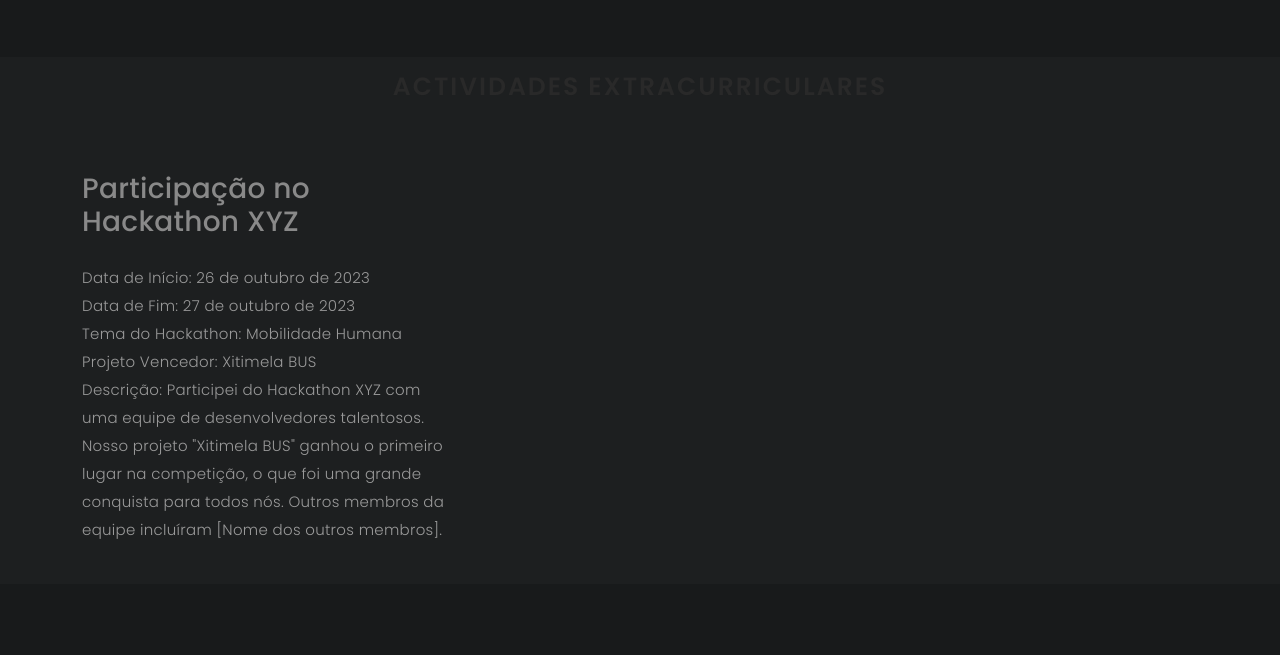
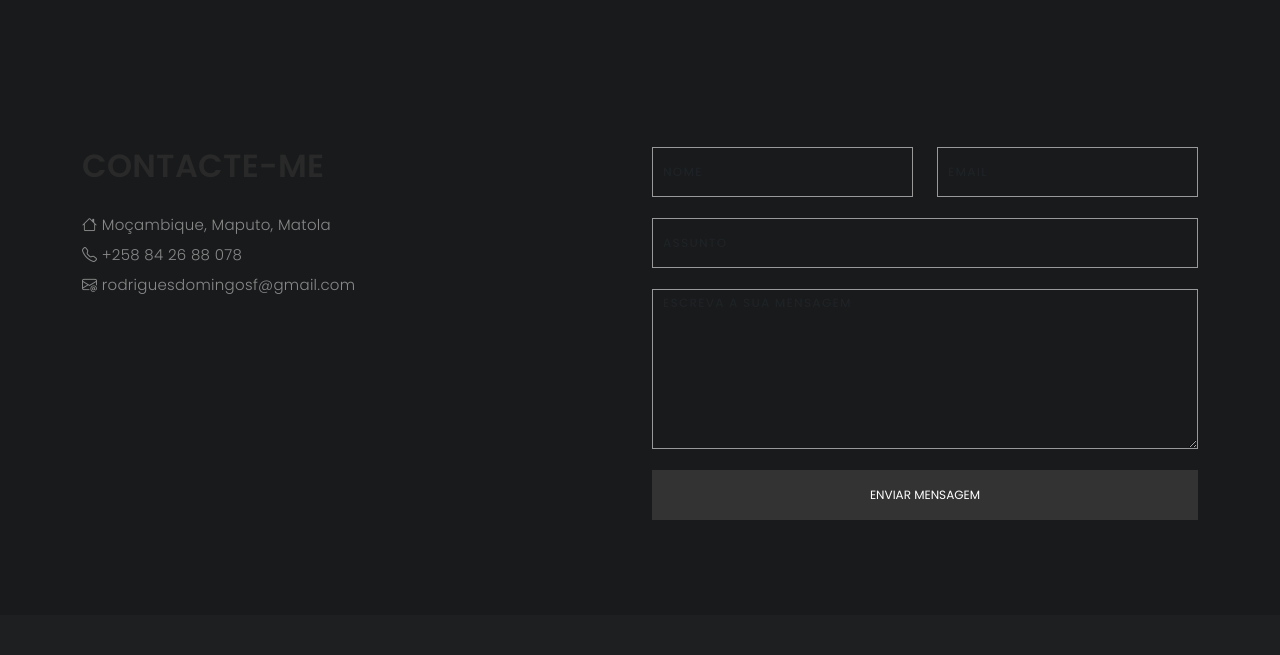
Before and after one commit to RodriguesFundo/Portfolio, a plain HTML site: page index.html in a window 1280 px wide. Shown: the part 5129-5784 px from the top of the page. Drawn offline with nearby package versions, Linux system fonts and the light colour scheme; a web font is replaced by a local one.

Commit message:
fix: remove section: actividades extracurriculares

```diff
--- a/index.html
+++ b/index.html
@@ -631,10 +631,10 @@
       </div>
       <!-- End articles Section -->
 
-      <div id="extra" style="background: #1d1f20; padding: 15px 0;">
-        <div class="container">
+      <!-- <div id="extra" style="background: #1d1f20; padding: 15px 0;">
+        <div class="container"> -->
           <!-- Add a section to hackathon Won😁 -->
-          <div class="section-title text-center">
+          <!-- <div class="section-title text-center">
             <h2>Actividades Extracurriculares</h2>
           </div>
 
@@ -652,13 +652,13 @@
                 primeiro lugar na competição, o que foi uma grande conquista para
                 todos nós. Outros membros da equipe incluíram [Nome dos outros
                 membros].
-              </p>
+              </p> -->
               <!-- <a href="assets/img/Projectos/goFinances.png" data-gallery="portfolioGallery" class="portfolio-lightbox preview-link" title="goFinances"><i class="bx bx-plus"></i></a>
             <a href="https://github.com/RodriguesFundo/goFinances" class="details-link" title="More Details"><i class="bx bx-link"></i></a> -->
-            </div>
+            <!-- </div>
           </div>
         </div>
-      </div>
+      </div> -->
 
       <!-- ======= Contact Section ======= -->
       <div id="contact" class="paddsection">
```
